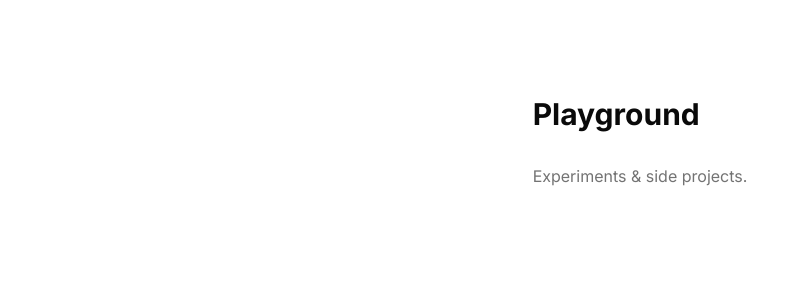
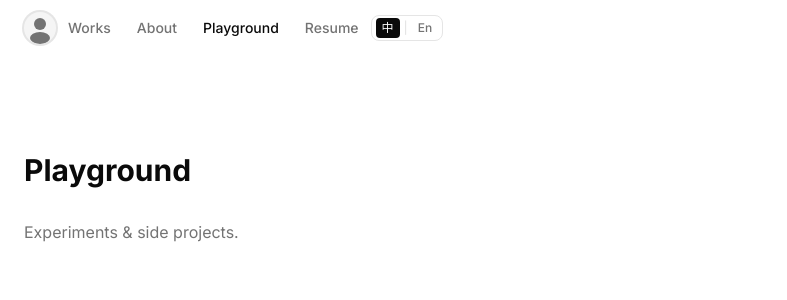
Before and after one commit to Hazelintw/Hazelintw-hazelshih_product_designer-portfolio, a Next.js app: page /playground in a window 1280 px wide. Shown: the top 300 px of the page, without its empty margins (0-787 px from the left). Built offline with nearby package versions, Linux system fonts and the light colour scheme.

Commit message:
feat: add Playground layout style 2

```diff
--- /dev/null
+++ b/app/playground/layout.js
@@ -0,0 +1,112 @@
+"use client"
+
+import Link from "next/link"
+import { usePathname } from "next/navigation"
+import { useEffect, useState } from "react"
+import { cn } from "@/lib/utils"
+
+const NAV_LINKS = [
+  { href: "/works",      label: "Works"      },
+  { href: "/about",      label: "About"      },
+  { href: "/playground", label: "Playground" },
+  { href: "/resume",     label: "Resume"     },
+]
+
+function TopNavbar() {
+  const pathname = usePathname()
+  const [scrolled, setScrolled] = useState(false)
+  const [lang, setLang] = useState("zh")
+
+  useEffect(() => {
+    function onScroll() {
+      setScrolled(window.scrollY > 8)
+    }
+    window.addEventListener("scroll", onScroll, { passive: true })
+    return () => window.removeEventListener("scroll", onScroll)
+  }, [])
+
+  function isNavActive(href) {
+    return pathname === href || pathname.startsWith(href + "/")
+  }
+
+  return (
+    <header
+      className={cn(
+        "sticky top-0 z-50 w-full transition-all duration-200",
+        scrolled
+          ? "border-b bg-background/80 backdrop-blur-md"
+          : "bg-background"
+      )}
+    >
+      <div className="max-w-5xl mx-auto px-6 h-14 flex items-center justify-between">
+
+        {/* 左側：頭像 Logo */}
+        <Link href="/" className="shrink-0">
+          <span className="flex size-8 rounded-full bg-muted items-center justify-center overflow-hidden ring-2 ring-border">
+            <svg viewBox="0 0 32 32" className="size-full text-muted-foreground" fill="currentColor">
+              <circle cx="16" cy="12" r="6" />
+              <ellipse cx="16" cy="26" rx="10" ry="6" />
+            </svg>
+          </span>
+        </Link>
+
+        {/* 中間：導覽連結 */}
+        <nav className="flex items-center gap-0.5">
+          {NAV_LINKS.map(({ href, label }) => (
+            <Link
+              key={href}
+              href={href}
+              className={cn(
+                "rounded-md px-3 py-1.5 text-sm font-medium transition-colors",
+                isNavActive(href)
+                  ? "text-foreground"
+                  : "text-muted-foreground hover:text-foreground hover:bg-muted"
+              )}
+            >
+              {label}
+            </Link>
+          ))}
+        </nav>
+
+        {/* 右側：中 / En 切換 */}
+        <div className="flex items-center gap-1 rounded-md border w-fit px-1 py-0.5 text-xs font-medium">
+          <button
+            onClick={() => setLang("zh")}
+            className={cn(
+              "px-1.5 py-0.5 rounded transition-colors",
+              lang === "zh"
+                ? "bg-foreground text-background"
+                : "text-muted-foreground hover:text-foreground"
+            )}
+          >
+            中
+          </button>
+          <span className="text-border select-none">|</span>
+          <button
+            onClick={() => setLang("en")}
+            className={cn(
+              "px-1.5 py-0.5 rounded transition-colors",
+              lang === "en"
+                ? "bg-foreground text-background"
+                : "text-muted-foreground hover:text-foreground"
+            )}
+          >
+            En
+          </button>
+        </div>
+
+      </div>
+    </header>
+  )
+}
+
+export default function PlaygroundLayout({ children }) {
+  return (
+    <div className="min-h-screen flex flex-col">
+      <TopNavbar />
+      <main className="flex-1">
+        {children}
+      </main>
+    </div>
+  )
+}
```
